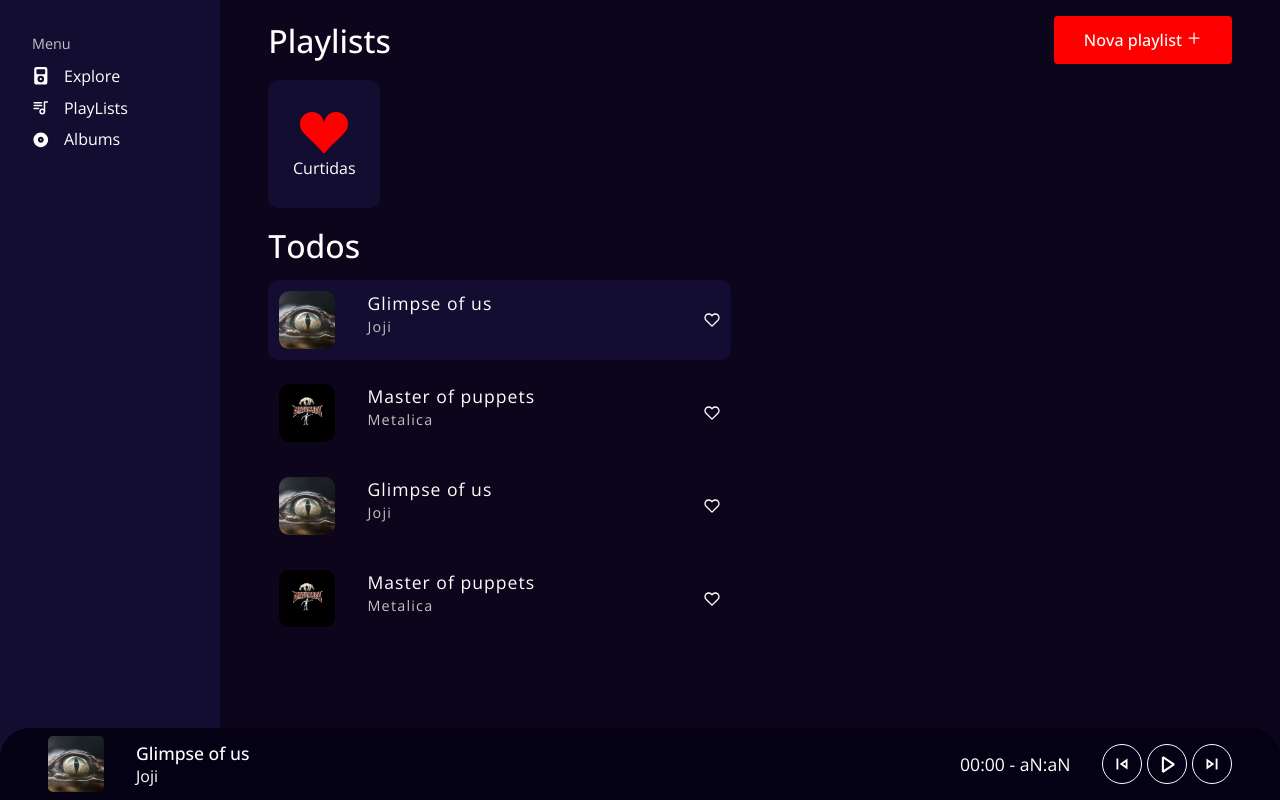
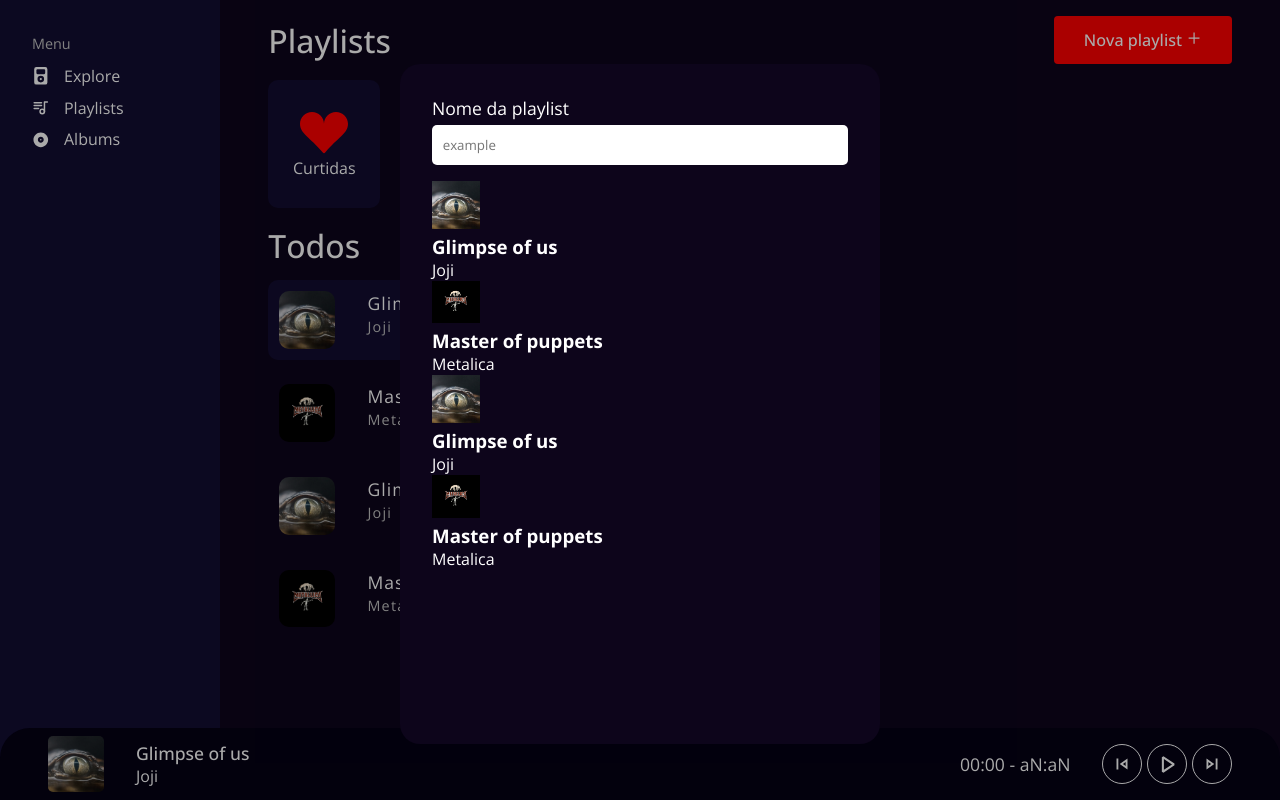
Before and after one commit to edusantanaw/es-player-music, a React (Vite) app: page /playlist in a window 1280 px wide. Both pictures are taken after a click on the button "Nova playlist". Built offline with nearby package versions, Linux system fonts and the light colour scheme.

Commit message:
feat:  create playlist modal

```diff
--- a/src/components/NewPlayList.tsx
+++ b/src/components/NewPlayList.tsx
@@ -1,20 +1,26 @@
 import { useRef } from "react";
 import { useCreatePlayList } from "../hooks/useCreatePlaylist";
 import { songsList } from "../utils/songsList";
+import { NewPlaylistModal } from "./styles/newPlaylist.style";
 
-const NewPlayList = () => {
+interface props {
+  handleClose: () => void;
+}
+
+const NewPlayList = ({ handleClose }: props) => {
   const nameRef = useRef<HTMLInputElement | null>(null);
   const { handleCreatePlayList, handleSelectedSong } = useCreatePlayList({
     nameRef,
   });
 
   return (
-    <div>
-      <div className="close"></div>
-      <div className="modal">
+    <NewPlaylistModal>
+      <div className="close" onClick={handleClose} />
       <form>
+        <div className="name_input">
           <label htmlFor="name">Nome da playlist</label>
           <input type="text" ref={nameRef} placeholder="example" />
+        </div>
         <ul className="songs">
           {songsList.map((song, key) => (
             <li key={key} onClick={() => handleSelectedSong(song)}>
@@ -27,8 +33,7 @@ const NewPlayList = () => {
           ))}
         </ul>
       </form>
-      </div>
-    </div>
+    </NewPlaylistModal>
   );
 };
 
--- /dev/null
+++ b/src/components/styles/newPlaylist.style.ts
@@ -0,0 +1,48 @@
+import styled from "styled-components";
+
+export const NewPlaylistModal = styled.div`
+  position: fixed;
+  top: 0;
+  left: 0;
+  width: 100%;
+  height: 100vh;
+  z-index: 10;
+  display: flex;
+  justify-content: center;
+  .close {
+    width: 100%;
+    height: 100vh;
+    position: absolute;
+    background-color: #0005;
+  }
+  form {
+    top: 0;
+    position: relative;
+    z-index: 2;
+    width: 30em;
+    height: 85vh;
+    background-color: #0d051b;
+    padding: 2em;
+    margin-top: 4em;
+    border-radius: 20px;
+    img {
+      width: 3em;
+    }
+
+    .name_input {
+        padding-bottom: 1em;
+      label {
+        display: block;
+        font-size: 1.1em;
+    }
+
+      input{
+        margin-top: 0.4em;
+        padding: 0.8em;
+        border: none;
+        width: 100%;
+        border-radius: 5px;
+      }
+    }
+  }
+`;
--- a/src/context/songs.tsx
+++ b/src/context/songs.tsx
@@ -57,7 +57,6 @@ export const SongProvider = ({ children }: providerProps) => {
   const removeLike = (id: string) => {
     const songs = makeSongsStorage() || [];
     const index = songs.indexOf(id);
-    console.log(index);
     songs.splice(index, 1);
     localStorage.setItem("@App:like", JSON.stringify(songs));
     return;
--- a/src/hooks/useCreatePlaylist.ts
+++ b/src/hooks/useCreatePlaylist.ts
@@ -48,5 +48,6 @@ export const useCreatePlayList = ({ nameRef }: props) => {
   return {
     handleCreatePlayList,
     handleSelectedSong,
+    selectedSong
   };
 };
--- a/src/layout/Menu.tsx
+++ b/src/layout/Menu.tsx
@@ -18,7 +18,7 @@ const Menu = () => {
         </li>
         <li>
           <Link to="/playlist">
-            <TbPlaylist /> <span>PlayLists</span>
+            <TbPlaylist /> <span>Playlists</span>
           </Link>
         </li>
         <li>
--- a/src/pages/PlayList.tsx
+++ b/src/pages/PlayList.tsx
@@ -7,6 +7,7 @@ import SongsList from "../components/SongsList";
 import { useSong } from "../hooks/useSong";
 import { loadLikeSongs } from "../utils/likeList";
 import { useState } from "react";
+import NewPlayList from "../components/NewPlayList";
 
 const PlayList = () => {
   const { playLists } = usePlayList();
@@ -15,11 +16,17 @@ const PlayList = () => {
   const { currentLista } = useSong();
   const likePlaylist = loadLikeSongs();
 
+  const handleNewPlayList = () => {
+    newPlayList ? setNewPlayList(false) : setNewPlayList(true);
+  };
+
   return (
+    <>
+      {newPlayList && <NewPlayList handleClose={handleNewPlayList} />}
       <PlayListContainer>
         <div className="head">
           <Title>Playlists</Title>
-        <button>
+          <button onClick={handleNewPlayList}>
             Nova playlist <AiOutlinePlus />
           </button>
         </div>
@@ -28,7 +35,9 @@ const PlayList = () => {
             <BsFillSuitHeartFill /> <span>Curtidas</span>
           </li>
           {playLists &&
-          playLists.map((playList, key) => <li key={key}>{playList.name}</li>)}
+            playLists.map((playList, key) => (
+              <li key={key}>{playList.name}</li>
+            ))}
         </ul>
         <SongsList
           list={
@@ -41,6 +50,7 @@ const PlayList = () => {
           }
         />
       </PlayListContainer>
+    </>
   );
 };
 
```
Lines whose indentation alone changed are shown as unchanged.
